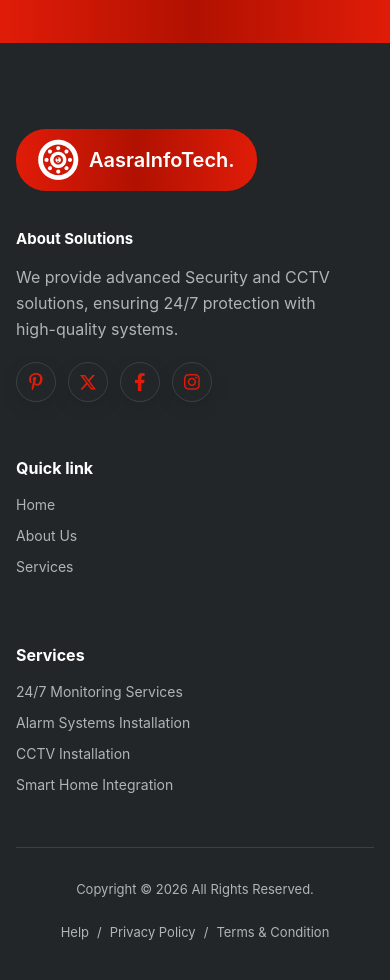
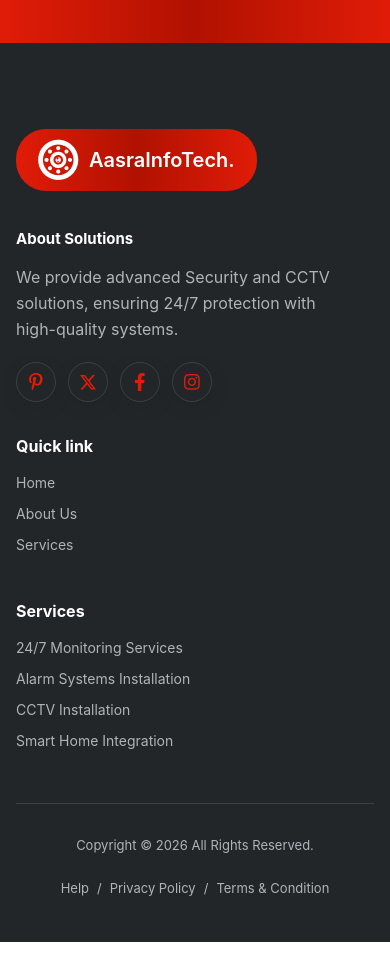
Before and after one commit to LaviSaini/camapp, a React (Create React App) app: page / in a window 390 px wide. Shown: the part 8024-9004 px from the top of the page. After the commit the page ends 8966 px from the top, so only its background shows below. Built offline with nearby package versions, Linux system fonts and the light colour scheme.

Commit message:
responsiveness 1

```diff
--- a/src/components/Footer.css
+++ b/src/components/Footer.css
@@ -112,7 +112,7 @@
 @media (max-width: 900px) {
   .footer-content {
     grid-template-columns: 1fr;
-    gap: 40px;
+    gap: 18px;
   }
 
   .footer-bottom {
```
